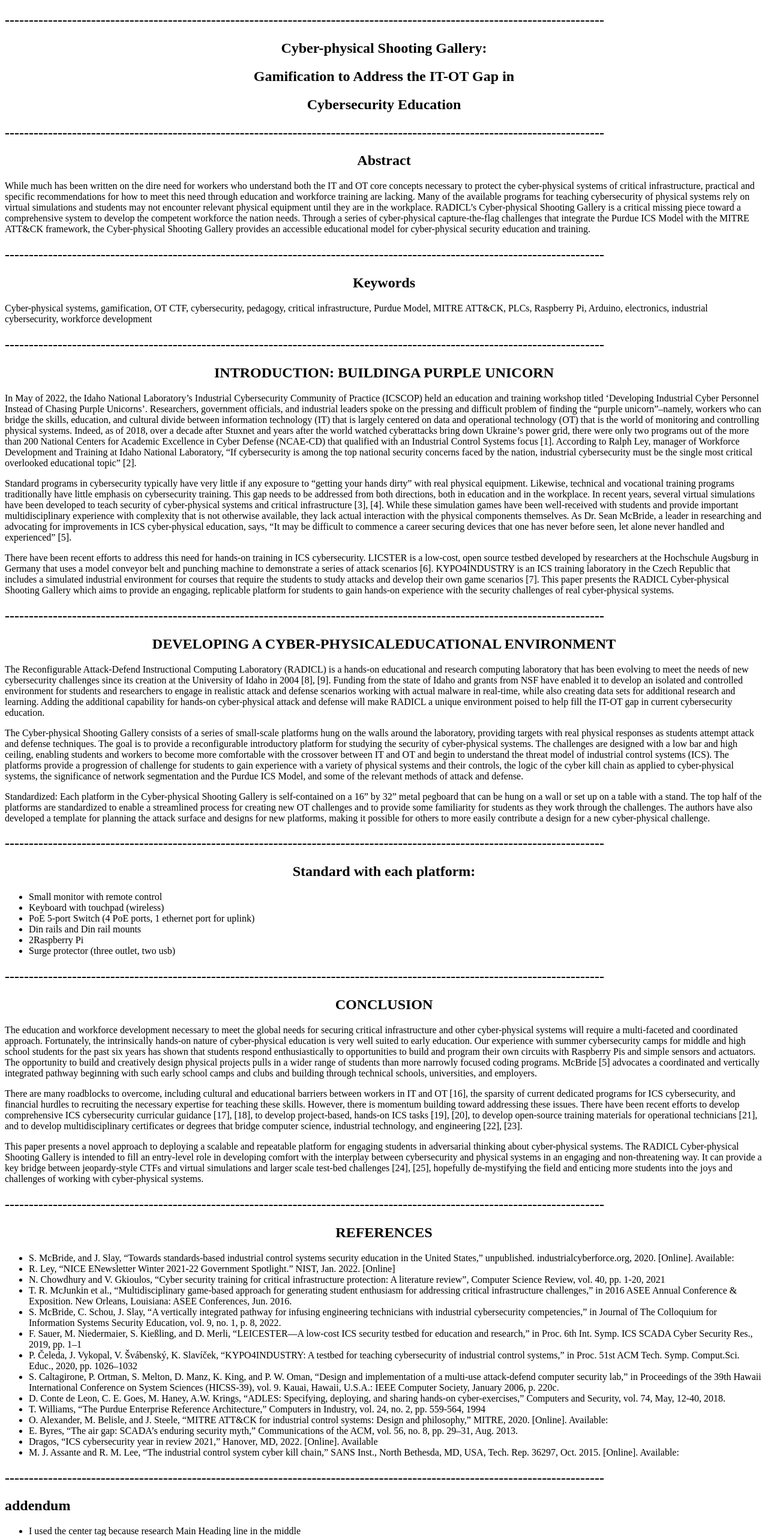
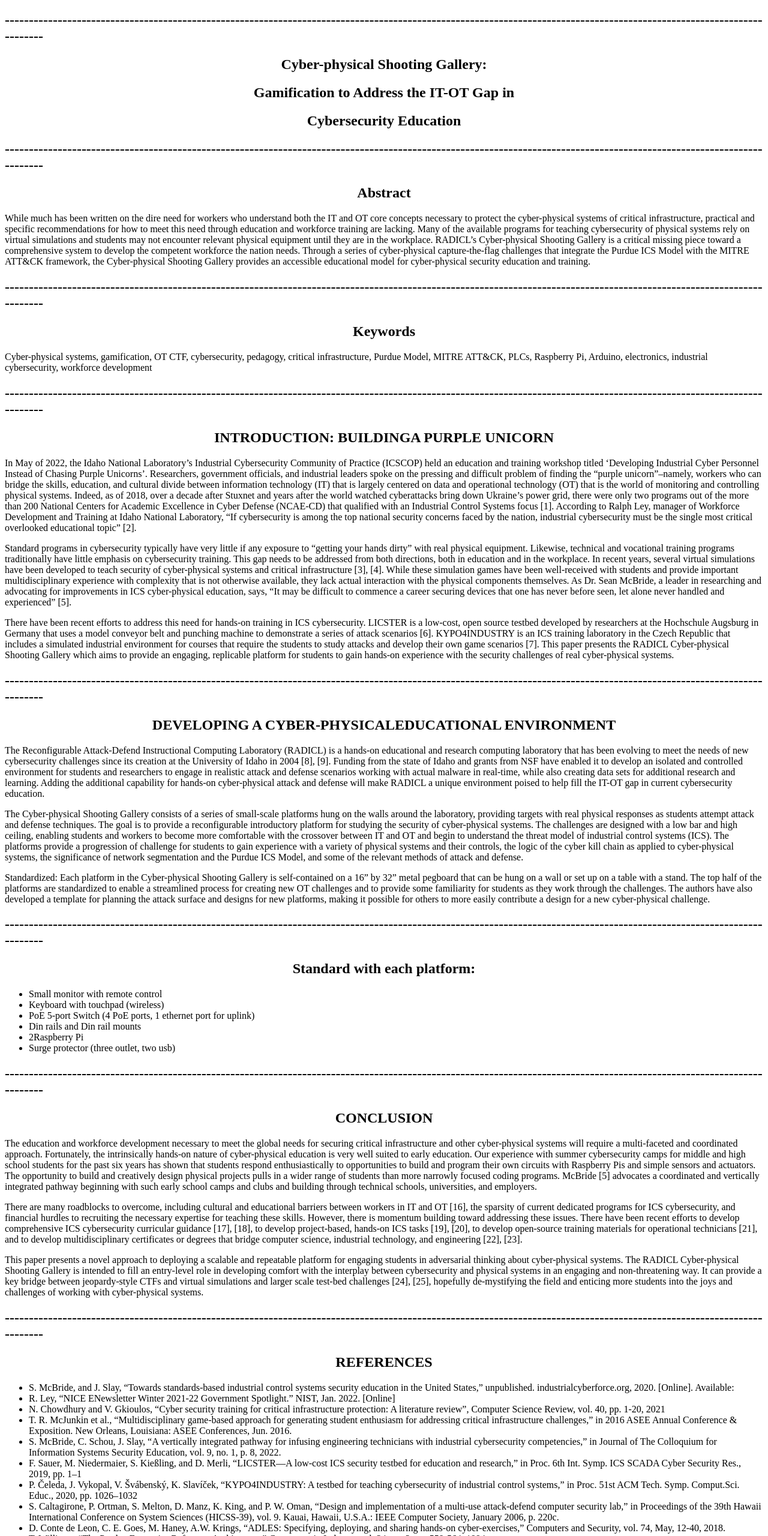
Before and after one commit to krishnasai2604/itc505-homework-2, a website: page src/index.html in a window 1280 px wide. Shown: the top 2560 px of the page at 60% size. Drawn offline with Linux system fonts and the light colour scheme.

Commit message:
Update index.html

```diff
--- a/src/index.html
+++ b/src/index.html
@@ -5,27 +5,27 @@
 </head>
 <body>
 <article>
-    <h1>-----------------------------------------------------------------------------------------------------------------------------</h1>
+    <h1>----------------------------------------------------------------------------------------------------------------------------------------------------------------------</h1>
     <center><h1>Cyber-physical Shooting Gallery:</h1></center>
 	<center><h1>Gamification to Address the IT-OT Gap in </h1></center>
 	<center><h1>             Cybersecurity Education     </h1></center>
-	<h1>-----------------------------------------------------------------------------------------------------------------------------</h1>
+	<h1>----------------------------------------------------------------------------------------------------------------------------------------------------------------------</h1>
 	<center><h1><strong>Abstract</strong></h1></center>
 	<P>While much has been written on the dire need for workers who understand both the IT and OT core concepts necessary to protect the cyber-physical systems of critical infrastructure, practical and specific recommendations for how to meet this need through education and workforce training are lacking. Many of the available programs for teaching cybersecurity of physical systems rely on virtual simulations and students may not encounter relevant physical equipment until they are in the workplace. RADICL’s Cyber-physical Shooting Gallery is a critical missing piece toward a comprehensive system to develop the competent workforce the nation needs. Through a series of cyber-physical capture-the-flag challenges that integrate the Purdue ICS Model with the MITRE ATT&CK framework, the Cyber-physical Shooting Gallery provides an accessible educational model for cyber-physical security education and training.<p>
-    <h1>-----------------------------------------------------------------------------------------------------------------------------</h1>
+    <h1>----------------------------------------------------------------------------------------------------------------------------------------------------------------------</h1>
 	<center><h1><strong>Keywords</strong></h1></center>
 	<p>Cyber-physical  systems,  gamification,  OT  CTF,  cybersecurity,  pedagogy,  critical  infrastructure, Purdue  Model,  MITRE  ATT&CK,  PLCs,  Raspberry  Pi,  Arduino,  electronics,  industrial cybersecurity, workforce development<p>
-	<h1>-----------------------------------------------------------------------------------------------------------------------------</h1>
+	<h1>----------------------------------------------------------------------------------------------------------------------------------------------------------------------</h1>
 	<center><h1>INTRODUCTION: BUILDINGA PURPLE UNICORN</h1></center>
 	<p>In   May   of   2022,   the   Idaho   National   Laboratory’s   Industrial  Cybersecurity  Community  of  Practice  (ICSCOP) held an education and training workshop titled ‘Developing Industrial   Cyber   Personnel   Instead   of   Chasing   Purple   Unicorns’. Researchers, government officials, and industrial leaders spoke on the pressing and difficult problem of finding the  “purple  unicorn”–namely,  workers  who  can  bridge  the  skills,  education,  and  cultural  divide  between  information  technology   (IT)   that   is   largely   centered   on   data   and   operational technology (OT) that is the world of monitoring and controlling physical systems. Indeed, as of 2018, over a decade  after  Stuxnet  and  years  after  the  world  watched  cyberattacks  bring  down  Ukraine’s  power  grid,  there  were  only two programs out of the more than 200 National Centers for Academic Excellence in Cyber Defense (NCAE-CD) that qualified  with  an  Industrial  Control  Systems  focus  [1].  According    to    Ralph    Ley,    manager    of    Workforce    Development and Training at Idaho National Laboratory, “If cybersecurity  is  among  the  top  national  security  concerns faced  by  the  nation,  industrial  cybersecurity  must  be  the  single most critical overlooked educational topic” [2].<p>
 	<p>Standard  programs  in  cybersecurity  typically  have  very  little if any exposure to “getting your hands dirty” with real physical   equipment.   Likewise,   technical   and   vocational   training   programs   traditionally   have   little   emphasis   on   cybersecurity training. This gap needs to be addressed from both  directions,  both  in  education  and  in  the  workplace.  In  recent years, several virtual simulations have been developed to  teach  security  of  cyber-physical  systems  and  critical  infrastructure  [3],  [4].  While  these  simulation  games  have  been  well-received  with  students  and  provide  important  multidisciplinary  experience  with  complexity  that  is  not  otherwise  available,  they  lack  actual  interaction  with  the  physical  components  themselves.  As  Dr.  Sean  McBride,  a  leader  in  researching  and  advocating  for  improvements  in  ICS  cyber-physical  education,  says,  “It  may  be  difficult  to  commence  a  career  securing  devices  that  one  has  never  before seen, let alone never handled and experienced” [5].<p>
 	<p>There  have  been  recent  efforts  to  address  this  need  for  hands-on training in ICS cybersecurity. LICSTER is a low-cost,  open  source  testbed  developed  by  researchers  at  the  Hochschule   Augsburg   in   Germany   that   uses   a   model conveyor belt and punching machine to demonstrate a series of   attack   scenarios   [6].   KYPO4INDUSTRY   is   an   ICS   training  laboratory  in  the  Czech  Republic  that  includes  a  simulated industrial environment for courses that require the students  to  study  attacks  and  develop  their  own  game  scenarios  [7].  This  paper  presents  the  RADICL  Cyber-physical   Shooting   Gallery   which   aims   to   provide   an   engaging,  replicable  platform  for  students  to  gain  hands-on experience   with   the   security   challenges   of   real   cyber-physical systems.<p>
-	<h1>-----------------------------------------------------------------------------------------------------------------------------</h1>
+	<h1>----------------------------------------------------------------------------------------------------------------------------------------------------------------------</h1>
 	<center><h1>DEVELOPING A CYBER-PHYSICALEDUCATIONAL ENVIRONMENT</h1></center>
 	<p>The Reconfigurable Attack-Defend Instructional Computing Laboratory (RADICL) is a hands-on educational and research computing laboratory that has been evolving to meet  the  needs  of  new  cybersecurity  challenges  since  its  creation at the University of Idaho in 2004 [8], [9]. Funding from the state of Idaho and grants from NSF have enabled it to   develop   an   isolated   and   controlled   environment   for   students  and  researchers  to  engage  in  realistic attack  and  defense scenarios working with actual malware in real-time, while  also  creating  data  sets  for  additional  research  and  learning.  Adding  the  additional  capability  for  hands-on cyber-physical  attack  and  defense  will  make  RADICL  a  unique  environment  poised  to  help  fill  the  IT-OT  gap  in  current cybersecurity education.<p>
     <p>The Cyber-physical Shooting Gallery consists of a series of  small-scale  platforms  hung  on  the  walls  around  the  laboratory, providing targets with real physical responses as students  attempt  attack  and  defense  techniques.  The  goal  is  to   provide   a   reconfigurable   introductory   platform   for   studying   the   security   of   cyber-physical   systems.   The   challenges  are  designed  with  a  low  bar  and  high  ceiling,  enabling students and workers to become more comfortable with   the   crossover   between   IT   and   OT   and   begin   to   understand  the  threat  model  of  industrial  control  systems  (ICS). The platforms provide a progression of challenge for students to gain experience with a variety of physical systems and their controls, the logic of the cyber kill chain as applied to   cyber-physical   systems,   the   significance   of   network   segmentation  and  the  Purdue  ICS  Model,  and  some  of  the  relevant methods of attack and defense.<p>
 	<p> Standardized:  Each  platform  in  the  Cyber-physical Shooting  Gallery  is  self-contained  on  a  16”  by  32”  metal  pegboard that can be hung on a wall or set up on a table with a  stand.  The  top  half  of  the  platforms  are  standardized  to  enable a streamlined process for creating new OT challenges and  to  provide  some  familiarity  for  students  as  they  work  through  the  challenges.  The  authors  have  also  developed  a  template for planning the attack surface and designs for new platforms,  making  it  possible  for  others  to  more  easily  contribute a design for a new cyber-physical challenge.<p>
-	<h1>-----------------------------------------------------------------------------------------------------------------------------</h1>
+	<h1>----------------------------------------------------------------------------------------------------------------------------------------------------------------------</h1>
 	<center><h1>Standard with each platform:</h1></center>
 	<ul>
     <li>Small monitor with remote control</li>
@@ -35,12 +35,12 @@
     <li>2Raspberry Pi</li>
     <li>Surge protector (three outlet, two usb)</li>
     </ul>
-	<h1>-----------------------------------------------------------------------------------------------------------------------------</h1>
+	<h1>----------------------------------------------------------------------------------------------------------------------------------------------------------------------</h1>
 	<center><h1>CONCLUSION</h1></center>
 	<p>The education and workforce development necessary to meet the global needs for securing critical infrastructure and other cyber-physical systems will require a multi-faceted and coordinated approach. Fortunately, the intrinsically hands-on nature of cyber-physical education is very well suited to early education. Our experience with summer cybersecurity camps for middle and high school students for the past six years has shown that students respond enthusiastically to opportunities to  build  and  program  their  own  circuits  with  Raspberry  Pis  and  simple  sensors  and  actuators.  The  opportunity  to  build  and creatively design physical projects pulls in a wider range of  students  than  more  narrowly  focused  coding  programs.  McBride   [5]   advocates   a   coordinated   and   vertically integrated pathway beginning with such early school camps and    clubs    and    building    through    technical    schools,    universities, and employers.<p>
     <p>There   are   many   roadblocks   to   overcome,   including   cultural and educational barriers between workers in IT and OT [16], the sparsity of current dedicated programs for ICS cybersecurity,   and   financial   hurdles   to   recruiting   the   necessary expertise for teaching these skills. However, there is momentum building toward addressing these issues. There have  been  recent  efforts  to  develop  comprehensive  ICS  cybersecurity  curricular  guidance  [17],  [18],  to  develop  project-based,  hands-on  ICS  tasks  [19],  [20],  to  develop  open-source  training  materials  for  operational  technicians  [21], and to develop multidisciplinary certificates or degrees that  bridge  computer  science,  industrial  technology,  and  engineering [22], [23].<p>
 	<p>This  paper  presents  a  novel  approach  to  deploying  a  scalable  and  repeatable  platform  for  engaging  students  in  adversarial   thinking   about   cyber-physical   systems.   The RADICL Cyber-physical Shooting Gallery is intended to fill an entry-level role in developing comfort with the interplay between cybersecurity and physical systems in an engaging and non-threatening way. It can provide a key bridge between jeopardy-style CTFs and virtual simulations and larger scale test-bed  challenges  [24],  [25],  hopefully  de-mystifying  the  field and enticing more students into the joys and challenges of working with cyber-physical systems.<p>
-	<h1>-----------------------------------------------------------------------------------------------------------------------------</h1>
+	<h1>----------------------------------------------------------------------------------------------------------------------------------------------------------------------</h1>
     <center><h1>REFERENCES</h1></center>
 	<ul>
     <li>S. McBride, and J. Slay, “Towards standards-based industrial control systems security education in the United States,” unpublished. industrialcyberforce.org, 2020. [Online]. Available:</li>
@@ -48,7 +48,7 @@
     <li>N. Chowdhury and V. Gkioulos, “Cyber security training for critical infrastructure protection: A literature review”, Computer Science Review, vol. 40, pp. 1-20, 2021</li>
 	<li>T. R. McJunkin et al., “Multidisciplinary game-based approach for generating student enthusiasm for addressing critical infrastructure challenges,” in 2016 ASEE Annual Conference & Exposition. New Orleans, Louisiana: ASEE Conferences, Jun. 2016.</li>
     <li>S. McBride, C. Schou, J. Slay, “A vertically integrated pathway for infusing engineering technicians with industrial cybersecurity competencies,” in Journal of The Colloquium for Information Systems Security Education, vol. 9, no. 1, p. 8, 2022.</li>
-    <li>F. Sauer, M. Niedermaier, S. Kießling, and D. Merli, “LEICESTER—A low-cost ICS security testbed for education and research,” in Proc. 6th Int. Symp. ICS SCADA Cyber Security Res., 2019, pp. 1–1</li>
+    <li>F. Sauer, M. Niedermaier, S. Kießling, and D. Merli, “LICSTER—A low-cost ICS security testbed for education and research,” in Proc. 6th Int. Symp. ICS SCADA Cyber Security Res., 2019, pp. 1–1</li>
     <li>P. Čeleda, J. Vykopal, V. Švábenský, K. Slavíček, “KYPO4INDUSTRY: A testbed for teaching cybersecurity of industrial control systems,” in Proc. 51st ACM Tech. Symp. Comput.Sci. Educ., 2020, pp. 1026–1032</li>
     <li>S. Caltagirone, P. Ortman, S. Melton, D. Manz, K. King, and P. W. Oman, “Design and implementation of a multi-use attack-defend computer security lab,” in Proceedings of the 39th Hawaii International Conference on System Sciences (HICSS-39), vol. 9. Kauai, Hawaii, U.S.A.: IEEE Computer Society, January 2006, p. 220c.</li>
     <li>D. Conte de Leon, C. E. Goes, M. Haney, A.W. Krings, “ADLES: Specifying, deploying, and sharing hands-on cyber-exercises,” Computers and Security, vol. 74, May, 12-40, 2018.</li>
@@ -58,17 +58,17 @@
 	<li>Dragos, “ICS cybersecurity year in review 2021,” Hanover, MD, 2022. [Online]. Available</li>
     <li>M. J. Assante and R. M. Lee, “The industrial control system cyber kill chain,” SANS Inst., North Bethesda, MD, USA, Tech. Rep. 36297, Oct. 2015. [Online]. Available:</li>
     </ul>
-	<h1>-----------------------------------------------------------------------------------------------------------------------------</h1>
+	<h1>----------------------------------------------------------------------------------------------------------------------------------------------------------------------</h1>
 </article>
 <article>
 <h1>addendum</h1>
 <ul>
-<li>I used the center tag because research Main Heading line in the middle</li>
+<li>I used center tag because reserch Main Heading line in middle</li>
 <li>I used h1,h2...h6 tag for Heading Sizes</li>
-<li>I used the p tag used because research information convert in to paragraph</li>
+<li>I used p tag used because reserch infomation convert in to paragraph</li>
 <li>I used list tag for bullet points</li>
 </ul>
-<h1>-----------------------------------------------------------------------------------------------------------------------------</h1>
+<h1>----------------------------------------------------------------------------------------------------------------------------------------------------------------------</h1>
 </article>
 </body>
 </html>
```
